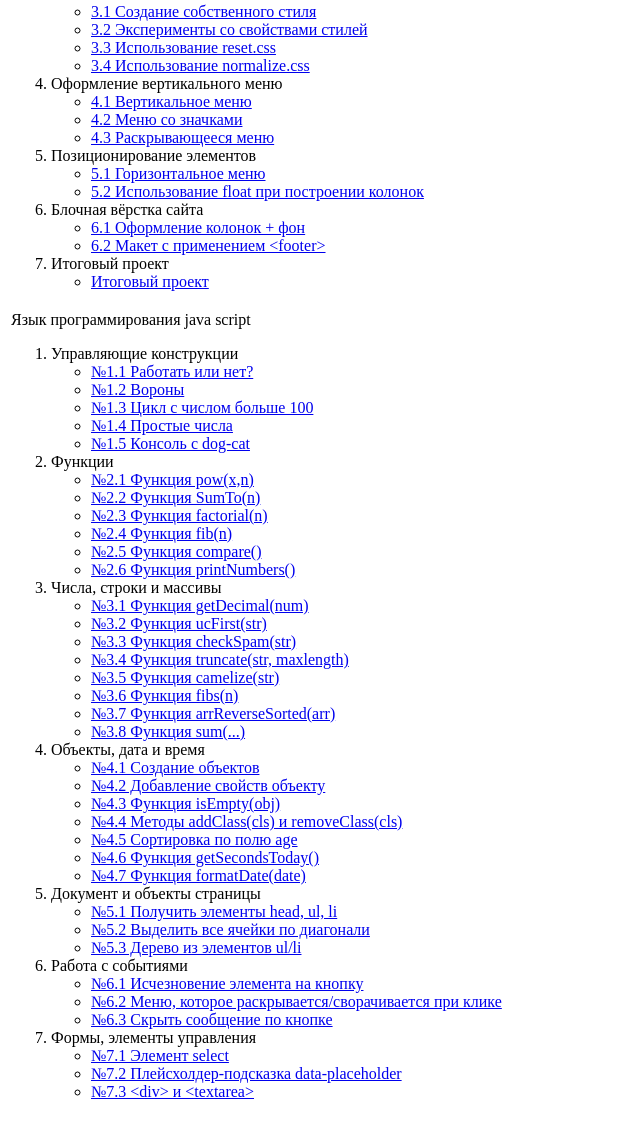
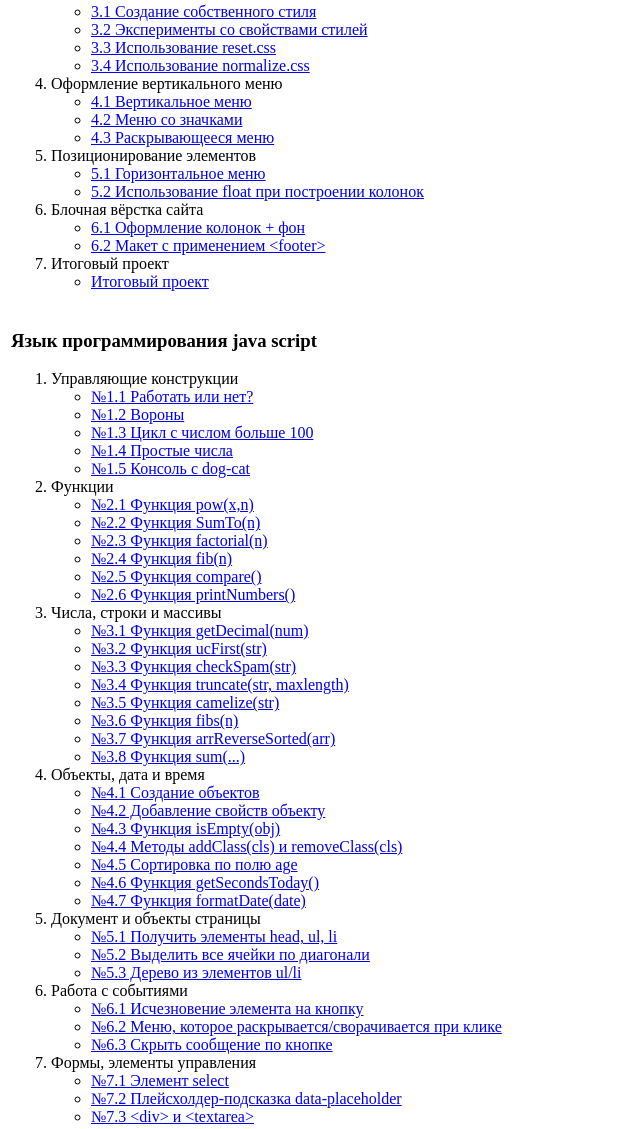
Before and after one commit to GVGNR/GVGNR.github.io, a plain HTML site: page index.html in a window 1280 px wide. Shown: the part 348-1477 px from the top of the page, without its empty margins (0-640 px from the left). Drawn offline with Linux system fonts and the light colour scheme.

Commit message:
Update index.html

```diff
--- a/index.html
+++ b/index.html
@@ -67,7 +67,7 @@
 				</ol>
 				</td>
 				</tr>
-			<td>Язык программирования java script
+			<td><h3>Язык программирования java script</h3>
 <ol>
 	<li>Управляющие конструкции
 	<ul>
```
